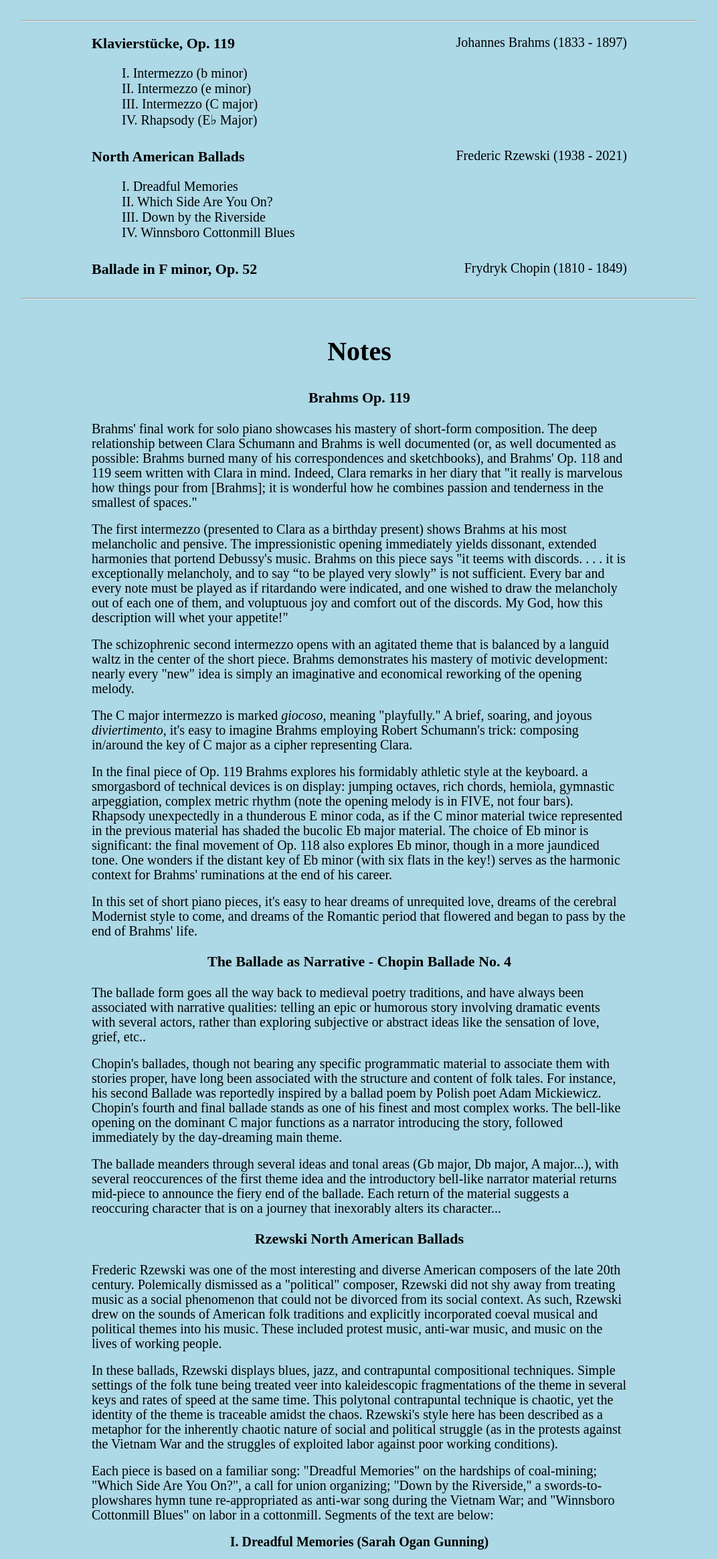
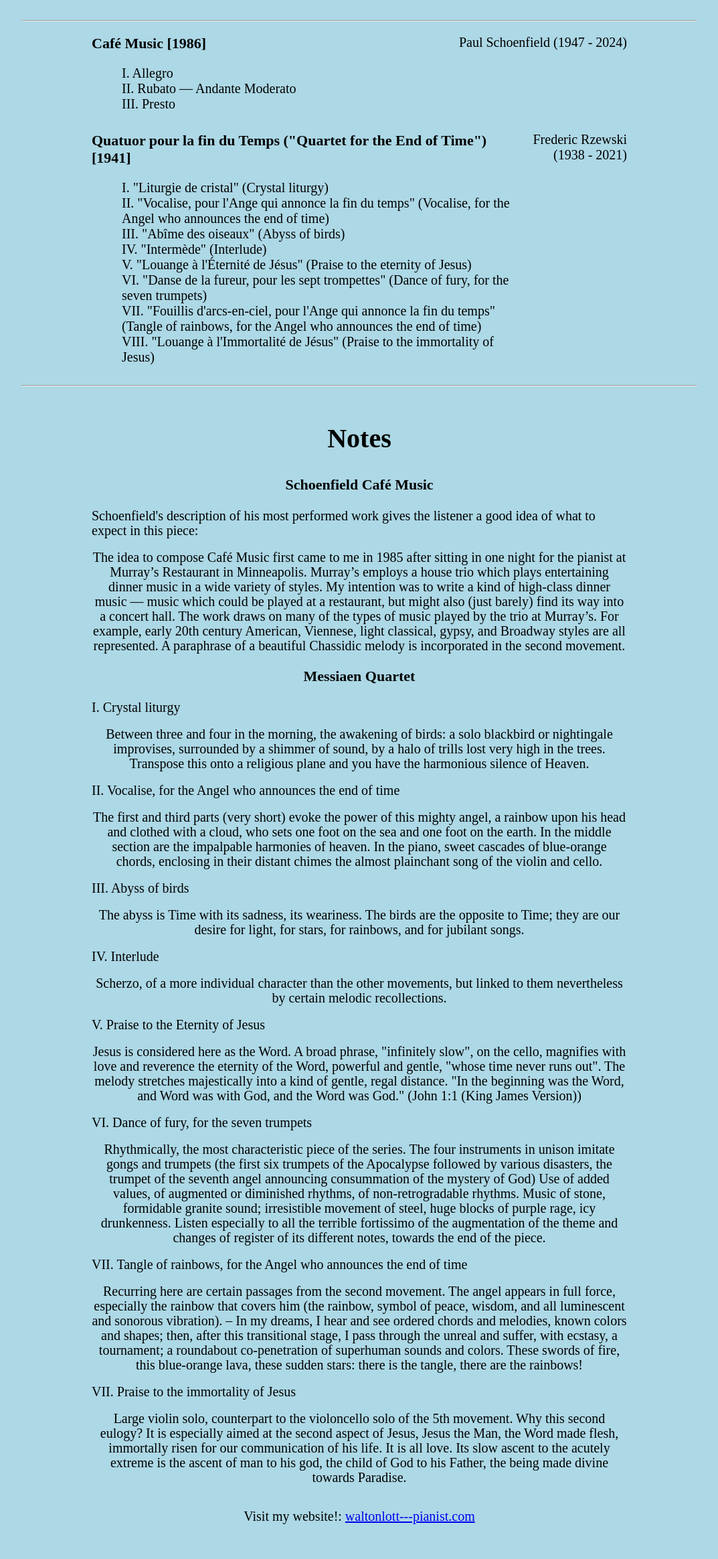
Before and after one commit to waltonklavierspieler/Recital-Programs, a plain HTML site: page index.html in a window 1280 px wide. Shown: the part 260-2588 px from the top of the page at 67% size, without its empty margins (103-1176 px from the left). After the commit the page ends 2563 px from the top, so only its background shows below. Drawn offline with Linux system fonts and the light colour scheme.

Commit message:
Update index.html

```diff
--- a/index.html
+++ b/index.html
@@ -1,7 +1,7 @@
 <!DOCTYPE html>
 <html>
 <head>
-  <title>Recital Program Notes</title>
+  <title>Blackbird Quartet</title>
   <style>
     body {
       font-family: "Bodoni", serif;
@@ -96,6 +96,11 @@
 		font-size: 20px;
 	}
 
+	.quote {
+		text-align: center;
+		font-size: 20px;
+	}
+
 	.lyrics-title {
 		font-weight: bold;
 		text-align: center;
@@ -120,14 +125,13 @@
   <hr>
   <section>
     <div class="program-item">
-      <span class="program-title">Klavierstücke, Op. 119 <br>
+      <span class="program-title">Café Music [1986]<br>
 			<div class="program-movements">
-			I. Intermezzo (b minor) <br>
-			II. Intermezzo (e minor) <br>
-			III. Intermezzo (C major) <br>
-			IV. Rhapsody (E♭ Major) <br>
+			I. Allegro <br>
+			II. Rubato — Andante Moderato <br>
+			III. Presto <br>
 			</div></span>
-      <span class="program-composer">Johannes Brahms (1833 - 1897)</span>
+      <span class="program-composer">Paul Schoenfield (1947 - 2024)</span>
     </div>
 
     <!-- <div class="program-item">
@@ -140,19 +144,18 @@
 
 
 	<div class="program-item">
-      <span class="program-title">North American Ballads <br>
+      <span class="program-title">Quatuor pour la fin du Temps ("Quartet for the End of Time") [1941] <br>
 			<div class="program-movements">
-			I. Dreadful Memories <br>
-			II. Which Side Are You On? <br>
-			III. Down by the Riverside <br>
-			IV. Winnsboro Cottonmill Blues</div>
+			I. "Liturgie de cristal" (Crystal liturgy) <br>
+			II. "Vocalise, pour l'Ange qui annonce la fin du temps" (Vocalise, for the Angel who announces the end of time)<br>
+			III. "Abîme des oiseaux" (Abyss of birds) <br>
+			IV. "Intermède" (Interlude)<br>
+	      		V. "Louange à l'Éternité de Jésus" (Praise to the eternity of Jesus)<br>
+			VI. "Danse de la fureur, pour les sept trompettes" (Dance of fury, for the seven trumpets)<br>
+			VII. "Fouillis d'arcs-en-ciel, pour l'Ange qui annonce la fin du temps" (Tangle of rainbows, for the Angel who announces the end of time)<br>
+			VIII. "Louange à l'Immortalité de Jésus" (Praise to the immortality of Jesus)</div>
 			</span>
       <span class="program-composer">Frederic Rzewski (1938 - 2021)</span>
-    </div>
-
-    <div class="program-item">
-      <span class="program-title">Ballade in F minor, Op. 52</span>
-      <span class="program-composer">Frydryk Chopin (1810 - 1849)</span>
     </div>
 
     <!-- <div class="program-item">
@@ -170,38 +173,11 @@
     <!-- Paragraphs for custom text -->
 	<div>
 		<h2 id="subtitle">Notes</h2>
-		<h3 class="section-title">Brahms Op. 119</h3>
-		<p>Brahms' final work for solo piano showcases his mastery of short-form composition.
-		   The deep relationship between Clara Schumann and Brahms is well documented (or, as well
-		   documented as possible: Brahms burned many of his correspondences and sketchbooks), and
-		   Brahms' Op. 118 and 119 seem written with Clara in mind. Indeed, Clara remarks in her diary
-		   that "it really is marvelous how things pour from [Brahms]; it is wonderful how he combines
-		   passion and tenderness in the smallest of spaces." </p>
-		   <p>The first intermezzo (presented to Clara as a birthday present) shows Brahms at his most
-		   melancholic and pensive. The impressionistic opening immediately yields dissonant, extended
-		   harmonies that portend Debussy's music. Brahms on this piece says "it
-		   teems with discords. . . . it is exceptionally melancholy, and to say “to be played very slowly”
-		   is not sufficient. Every bar and every note must be played as if ritardando were indicated,
-		   and one wished to draw the melancholy out of each one of them, and voluptuous joy and comfort
-		   out of the discords. My God, how this description will whet your appetite!" </p>
-		   <p>The schizophrenic second intermezzo opens with an agitated theme that is balanced by a languid
-		   waltz in the center of the short piece. Brahms demonstrates his mastery of motivic development:
-		   nearly every "new" idea is simply an imaginative and economical reworking of the opening melody.</p>
-		   <p>The C major intermezzo is marked <em class="italic-word">giocoso</em>, meaning "playfully."
-		   A brief, soaring, and joyous <em class="italic-word">diviertimento</em>, it's easy to imagine Brahms
-		   employing Robert Schumann's trick: composing in/around the key of C major as a cipher representing Clara.</p>
-		   <p>In the final piece of Op. 119 Brahms explores his formidably athletic style at the keyboard.
-		   a smorgasbord of technical devices is on display: jumping octaves, rich chords, hemiola, gymnastic
-		   arpeggiation, complex metric rhythm (note the opening melody is in FIVE, not four bars).
-		   Rhapsody unexpectedly in a thunderous E minor coda, as if the C minor material twice represented
-		   in the previous material has shaded the bucolic Eb major material. The choice of Eb minor is significant:
-		   the final movement of Op. 118 also explores Eb minor, though in a more jaundiced tone. One wonders if
-		   the distant key of Eb minor (with six flats in the key!) serves as the harmonic context for Brahms'
-		   ruminations at the end of his career.</p>
-		   <p>In this set of short piano pieces, it's easy to hear dreams of unrequited love, dreams of
-		   the cerebral Modernist style to come, and dreams of the Romantic period that flowered and began
-		   to pass by the end of Brahms' life.
-		   </p>
+		<h3 class="section-title">Schoenfield Café Music</h3>
+		<p>Schoenfield's description of his most performed work gives the listener a good idea of what to expect in this piece: </p>
+		<p class="quote">The idea to compose Café Music first came to me in 1985 after sitting in one night for the pianist at Murray’s Restaurant in Minneapolis. Murray’s employs a house trio which plays entertaining dinner music in a wide variety of styles. My intention was to write a kind of high-class dinner music — music which could be played at a restaurant, but might also (just barely) find its way into a concert hall. The work draws on many
+of the types of music played by the trio at Murray’s. For example, early 20th century American, Viennese, light classical, gypsy, and Broadway styles are all represented. A paraphrase of a beautiful Chassidic melody is incorporated in the second movement.</p>
+		<p></p>
 	</div>
 
 	<!-- <div>
@@ -212,116 +188,26 @@
 	</div> -->
 
 	<div>
-		<h3 class="section-title">The Ballade as Narrative - Chopin Ballade No. 4</h3>
-		<p>The ballade form goes all the way back to medieval poetry traditions, and have always been associated
-		with narrative qualities: telling an epic or humorous story involving dramatic events with several actors, rather than
-		exploring subjective or abstract ideas like the sensation of love, grief, etc..</p>
-		<p>Chopin's ballades, though not bearing any specific programmatic material to associate them with
-		stories proper, have long been associated with the structure and content of folk tales. For instance,
-		his second Ballade was reportedly inspired by a ballad poem by Polish poet Adam Mickiewicz. Chopin's fourth
-		and final ballade stands as one of his finest and most complex works. The bell-like opening on the dominant C major functions
-		as a narrator introducing the story, followed immediately by the day-dreaming main theme.</p>
-		<p>The ballade meanders through several ideas and tonal areas (Gb major, Db major, A major...), with several
-		reoccurences of the first theme idea and the introductory bell-like narrator material returns mid-piece to
-		announce the fiery end of the ballade. Each return of the material suggests a reoccuring character
-		that is on a journey that inexorably alters its character...
-		<p>
+		<h3 class="section-title">Messiaen Quartet</h3>
+		<p>I. Crystal liturgy</p>
+		<p class="quote">Between three and four in the morning, the awakening of birds: a solo blackbird or nightingale improvises, surrounded by a shimmer of sound, by a halo of trills lost very high in the trees. Transpose this onto a religious plane and you have the harmonious silence of Heaven.</p>
+		<p>II. Vocalise, for the Angel who announces the end of time</p>
+		<p class="quote">The first and third parts (very short) evoke the power of this mighty angel, a rainbow upon his head and clothed with a cloud, who sets one foot on the sea and one foot on the earth. In the middle section are the impalpable harmonies of heaven. In the piano, sweet cascades of blue-orange chords, enclosing in their distant chimes the almost plainchant song of the violin and cello.</p>
+		<p>III. Abyss of birds</p>
+		<p class="quote">The abyss is Time with its sadness, its weariness. The birds are the opposite to Time; they are our desire for light, for stars, for rainbows, and for jubilant songs.</p>
+		<p>IV. Interlude</p>
+		<p class="quote">Scherzo, of a more individual character than the other movements, but linked to them nevertheless by certain melodic recollections.</p>
+		<p>V. Praise to the Eternity of Jesus</p>
+		<p class="quote">Jesus is considered here as the Word. A broad phrase, "infinitely slow", on the cello, magnifies with love and reverence the eternity of the Word, powerful and gentle, "whose time never runs out". The melody stretches majestically into a kind of gentle, regal distance. "In the beginning was the Word, and Word was with God, and the Word was God." (John 1:1 (King James Version))</p>
+		<p>VI. Dance of fury, for the seven trumpets</p>
+		<p class="quote">Rhythmically, the most characteristic piece of the series. The four instruments in unison imitate gongs and trumpets (the first six trumpets of the Apocalypse followed by various disasters, the trumpet of the seventh angel announcing consummation of the mystery of God) Use of added values, of augmented or diminished rhythms, of non-retrogradable rhythms. Music of stone, formidable granite sound; irresistible movement of steel, huge blocks of purple rage, icy drunkenness. Listen especially to all the terrible fortissimo of the augmentation of the theme and changes of register of its different notes, towards the end of the piece.</p>
+		<p>VII. Tangle of rainbows, for the Angel who announces the end of time</p>
+		<p class="quote">Recurring here are certain passages from the second movement. The angel appears in full force, especially the rainbow that covers him (the rainbow, symbol of peace, wisdom, and all luminescent and sonorous vibration). – In my dreams, I hear and see ordered chords and melodies, known colors and shapes; then, after this transitional stage, I pass through the unreal and suffer, with ecstasy, a tournament; a roundabout co-penetration of superhuman sounds and colors. These swords of fire, this blue-orange lava, these sudden stars: there is the tangle, there are the rainbows!</p>
+		<p>VII. Praise to the immortality of Jesus</p>
+		<p class="quote">Large violin solo, counterpart to the violoncello solo of the 5th movement. Why this second eulogy? It is especially aimed at the second aspect of Jesus, Jesus the Man, the Word made flesh, immortally risen for our communication of his life. It is all love. Its slow ascent to the acutely extreme is the ascent of man to his god, the child of God to his Father, the being made divine towards Paradise.</p>
 	</div>
 
-	<div>
-		<h3 class="section-title">Rzewski North American Ballads</h3>
-		<p>Frederic Rzewski was one of the most interesting and diverse American composers of the late 20th century.
-		Polemically dismissed as a "political" composer, Rzewski did not shy away from treating music as a social phenomenon
-		that could not be divorced from its social context. As such, Rzewski drew on the sounds of American folk traditions
-		and explicitly incorporated coeval musical and political themes into his music. These included protest music,
-		anti-war music, and music on the lives of working people.</p>
-		<p>In these ballads, Rzewski displays blues, jazz, and contrapuntal compositional techniques. Simple settings of the
-		folk tune being treated veer into kaleidescopic fragmentations of the theme in several keys and rates of speed at
-		the same time. This polytonal contrapuntal technique is chaotic, yet the identity of the theme is traceable amidst the
-		chaos. Rzewski's style here has been described as a metaphor for the inherently chaotic nature of social and political
-		struggle (as in the protests against the Vietnam War and the struggles of exploited labor against poor working conditions).</p>
-		<p>Each piece is based on a familiar song: "Dreadful Memories" on the hardships of coal-mining; "Which Side Are You On?", a
-		call for union organizing; "Down by the Riverside," a swords-to-plowshares hymn tune re-appropriated as anti-war song during
-		the Vietnam War; and "Winnsboro Cottonmill Blues" on labor in a cottonmill. Segments of the text are below:</p>
-		<p class="song-text">
-			<p class="lyrics-title">I. Dreadful Memories (Sarah Ogan Gunning)</p>
-			<div class="word">"Dreadful memories, how they linger,<br>
-			How they ever flood my soul.<br>
-			How the workers and their children<br>
-			Died from hunger and from cold.<br><br>
 
-			Hungry fathers, wearied mothers,<br>
-			Living in those dreadful shacks,<br>
-			Little children cold and hungry<br>
-			With no clothing on their backs.<br><br>
-
-			.....<br><br>
-
-			Really, friends, it doesn't matter<br>
-			Whether you are black or white.<br>
-			The only way you'll ever change things<br>
-			Is to fight and fight and fight.<br><br></div>
-
-			<p class="lyrics-title">II. Which Side Are You On? (Florence Reece)</p>
-
-			<div class="word">Come all you poor workers<br>
-			Good news to you I'll tell<br>
-			How that good old union<br>
-			Has come in here to dwell<br><br>
-			Which side are you on?<br>
-			Which side are you on?<br><br>
-
-			.....<br><br>
-
-			My daddy was a miner<br>
-			He's now in the air and sun<br>
-			He'll be with you fellow workers<br>
-			'Til every battle's won<br><br>
-			Which side are you on?<br>
-			Which side are you on?<br><br>
-
-			Now all of you know which side you're on<br>
-			And they'll never keep us down<br><br></div>
-
-			<p class="lyrics-title">III. Down By the Riverside</p>
-
-			<div class="word">Going to lay down my sword and shield,<br>
-			Down by the riverside,<br>
-			Down by the riverside,<br>
-			Down by the riverside,<br>
-			Going to lay down my sword and shield,<br>
-			Down by the riverside.<br>
-			Going to study war no more.<br><br>
-			.....<br><br></div>
-
-			<p class="lyrics-title">IV. Winnsboro Cottonmill Blues (adapted Pete Seeger)</p>
-
-			<div class="word">Ol' man seargent sittin' at the desk<br>
-			The damn ol' fool won't give us no rest<br>
-			He'd take the nickels off a dead man's eyes<br>
-			To buy a Coca-Cola an' a eskimo pie<br><br>
-
-			I got the blues, I got the blues<br>
-			I got the Winnsboro cotton mill blues<br>
-			Oh Lordy Lordy spoolin's hard<br>
-			You know and I know, we don't have to tell<br>
-			You work for Tom Watson gotta work like hell<br>
-			I got the blues, I got the blues<br>
-			I got the Winnsboro cotton mill blues<br><br>
-
-			When I die don't you bury me at all<br>
-			Hang me up on the schoolroom wall<br>
-			Place a bobbin in my hand<br>
-			So I can keep on a-workin' in the Promised Land<br><br>
-
-			I got the blues, I got the blues<br>
-			I got the Winnsboro cotton mill blues<br>
-			Oh Lordy Lordy spoolin's hard<br>
-			You know and I know, we don't have to tell<br>
-			You work for Tom Watson gotta work like hell<br>
-			I got the blues, I got the blues<br>
-			I got the Winnsboro cotton mill blues</div></p>
-	</div>
 
 	<!-- <div>
 		<h3 class="section-title">Coda re: Rzewski&mdash;"I'll Fly Away"</h3>
```
